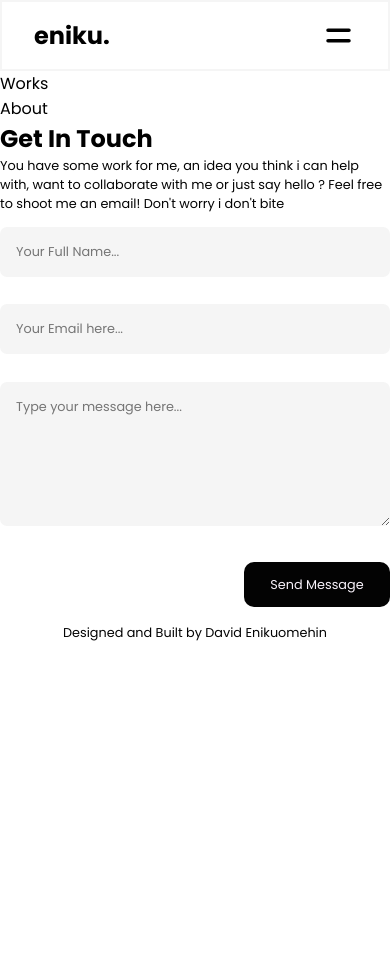
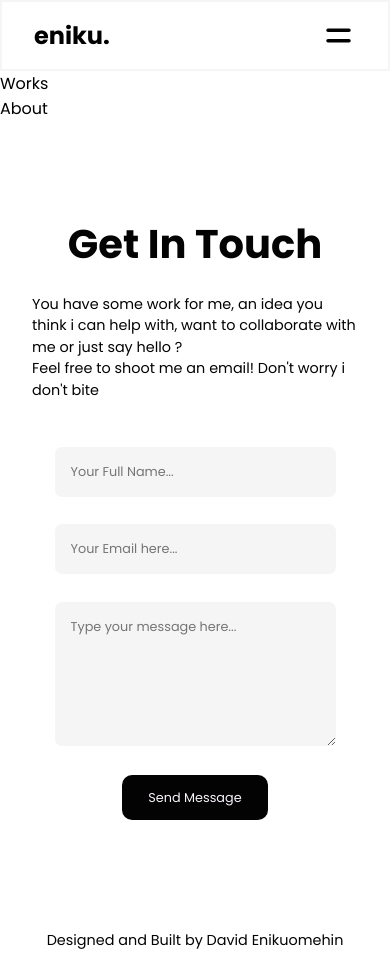
Before and after one commit to eniiku/enikudavid.me, a React (Vite) app: page / in a window 390 px wide. Before the commit the page ends 844 px from the top, so only its background shows below. Built offline with nearby package versions, Linux system fonts and the light colour scheme.

Commit message:
style: design mobile contact page

```diff
--- a/src/App.scss
+++ b/src/App.scss
@@ -21,7 +21,7 @@
 }
 
 .p--text {
-  font-size: 0.8rem;
+  font-size: 0.9rem;
   text-align: left;
   color: var(--black-color);
   line-height: 1.5;
@@ -32,3 +32,9 @@
   font-weight: 500;
   color: var(--black-color);
 }
+
+.head--text {
+  font-size: 2.5rem;
+  font-weight: 700;
+  color: var(--black-color);
+}
--- a/src/components/Form/Form.scss
+++ b/src/components/Form/Form.scss
@@ -1,10 +1,6 @@
 .app__form {
   width: 100%;
-
-  display: flex;
   flex-direction: column;
-  justify-content: center;
-  align-items: flex-end;
 
   input,
   textarea {
@@ -39,5 +35,9 @@
     background-color: var(--black-color);
     color: var(--white-color);
     margin-top: 1rem;
+
+    display: flex;
+    align-items: center;
+    justify-content: flex-end;
   }
 }
--- a/src/components/Form/Form.tsx
+++ b/src/components/Form/Form.tsx
@@ -42,7 +42,7 @@ const Form = () => {
     setIsLoading(false);
   }
   return (
-    <form ref={form} onSubmit={handleSubmit} className="app__form">
+    <form ref={form} onSubmit={handleSubmit} className="app__form flex--center">
       <div>
         <input
           type="text"
--- a/src/container/Contact/Contact.scss
+++ b/src/container/Contact/Contact.scss
@@ -0,0 +1,24 @@
+.app__contact {
+  min-height: calc(100vh - 51.19px);
+  gap: 1.2rem;
+  text-align: center;
+
+  display: grid;
+  justify-items: center;
+  align-content: center;
+
+  div {
+    display: flex;
+    justify-content: center;
+    align-items: center;
+    flex-direction: column;
+
+    p {
+      margin-bottom: 2rem;
+
+      span {
+        display: block;
+      }
+    }
+  }
+}
--- a/src/container/Contact/Contact.tsx
+++ b/src/container/Contact/Contact.tsx
@@ -2,16 +2,16 @@ import { Form } from '../../components';
 import './Contact.scss';
 
 const Contact = () => (
-  <section>
-    <h1>Get In Touch</h1>
+  <section id="contact" className="app--wrapper app__contact">
+    <h1 className="head--text">Get In Touch</h1>
     <div>
-      <div className="p--text">
+      <p className="p--text">
         <span>
           You have some work for me, an idea you think i can help with, want to
           collaborate with me or just say hello ?
         </span>{' '}
         Feel free to shoot me an email! Don't worry i don't bite
-      </div>
+      </p>
       <Form />
     </div>
   </section>
```
